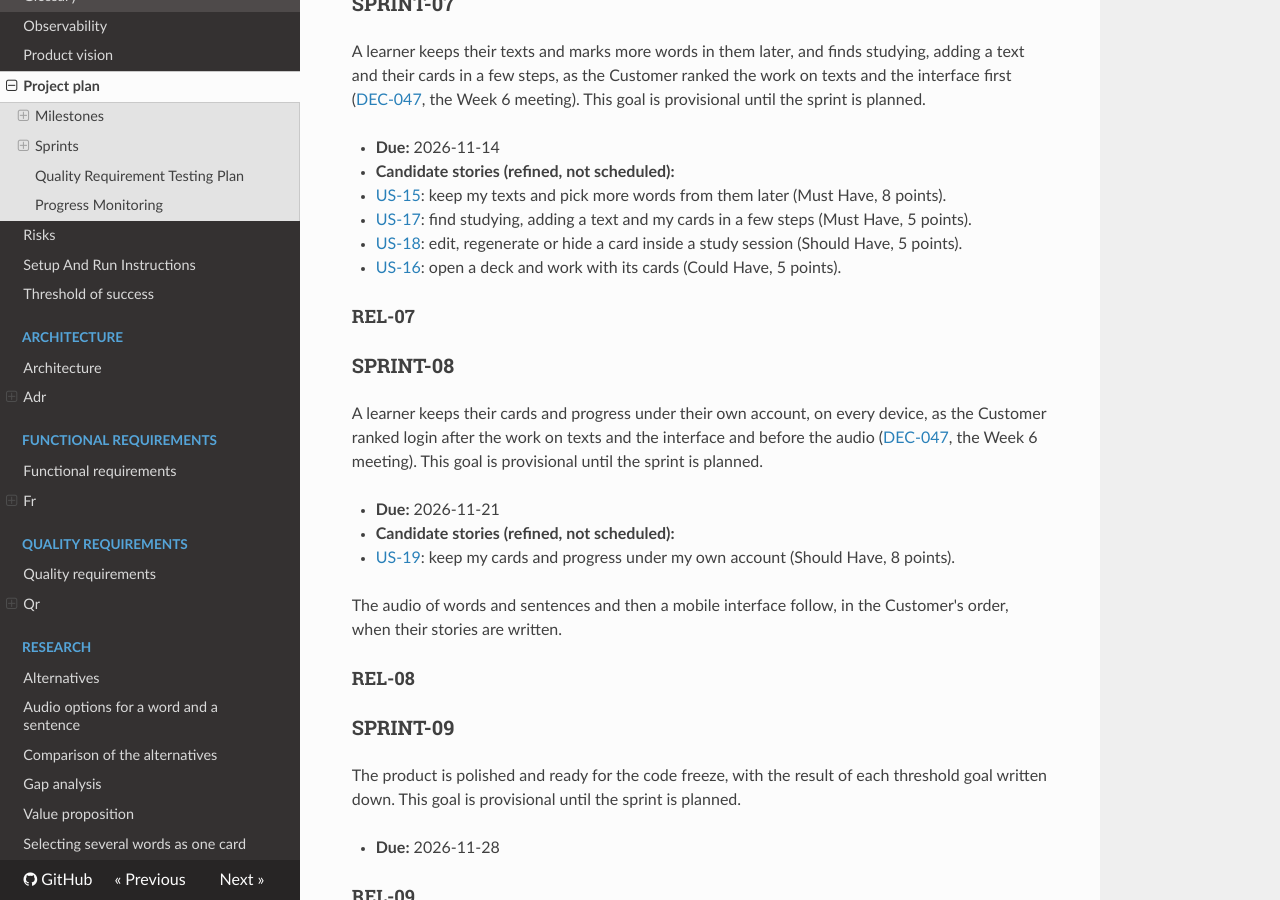
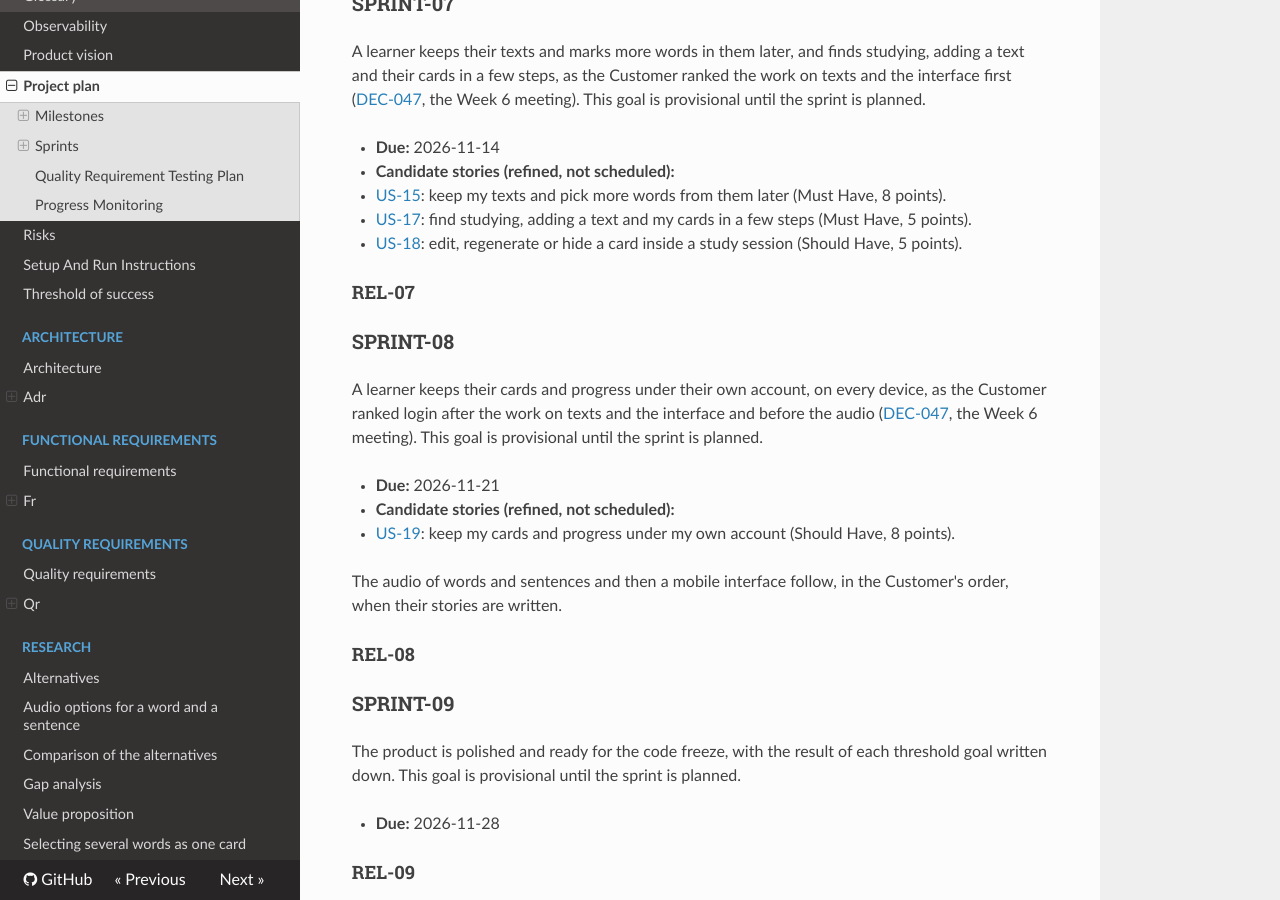
Before and after one commit to itpd-team-6/sentence-cards-generator-team-6, an MkDocs documentation site: the page built from docs/project-plan.md, in a window 1280 px wide and 900 px high, scrolled down 2340 px. Built offline with MkDocs 1.6.1, drawn with Linux system fonts in a browser that asks for light colours; nearby versions of some CDN libraries.

Commit message:
Drop US-16 from the SPRINT-07 candidates per the Customer

```diff
--- a/docs/project-plan.md
+++ b/docs/project-plan.md
@@ -93,7 +93,6 @@ This goal is provisional until the sprint is planned.
   - [US-15](https://github.com/itpd-team-6/sentence-cards-generator-team-6/issues/232): keep my texts and pick more words from them later (Must Have, 8 points).
   - [US-17](https://github.com/itpd-team-6/sentence-cards-generator-team-6/issues/234): find studying, adding a text and my cards in a few steps (Must Have, 5 points).
   - [US-18](https://github.com/itpd-team-6/sentence-cards-generator-team-6/issues/235): edit, regenerate or hide a card inside a study session (Should Have, 5 points).
-  - [US-16](https://github.com/itpd-team-6/sentence-cards-generator-team-6/issues/233): open a deck and work with its cards (Could Have, 5 points).
 
 #### REL-07
 
```
